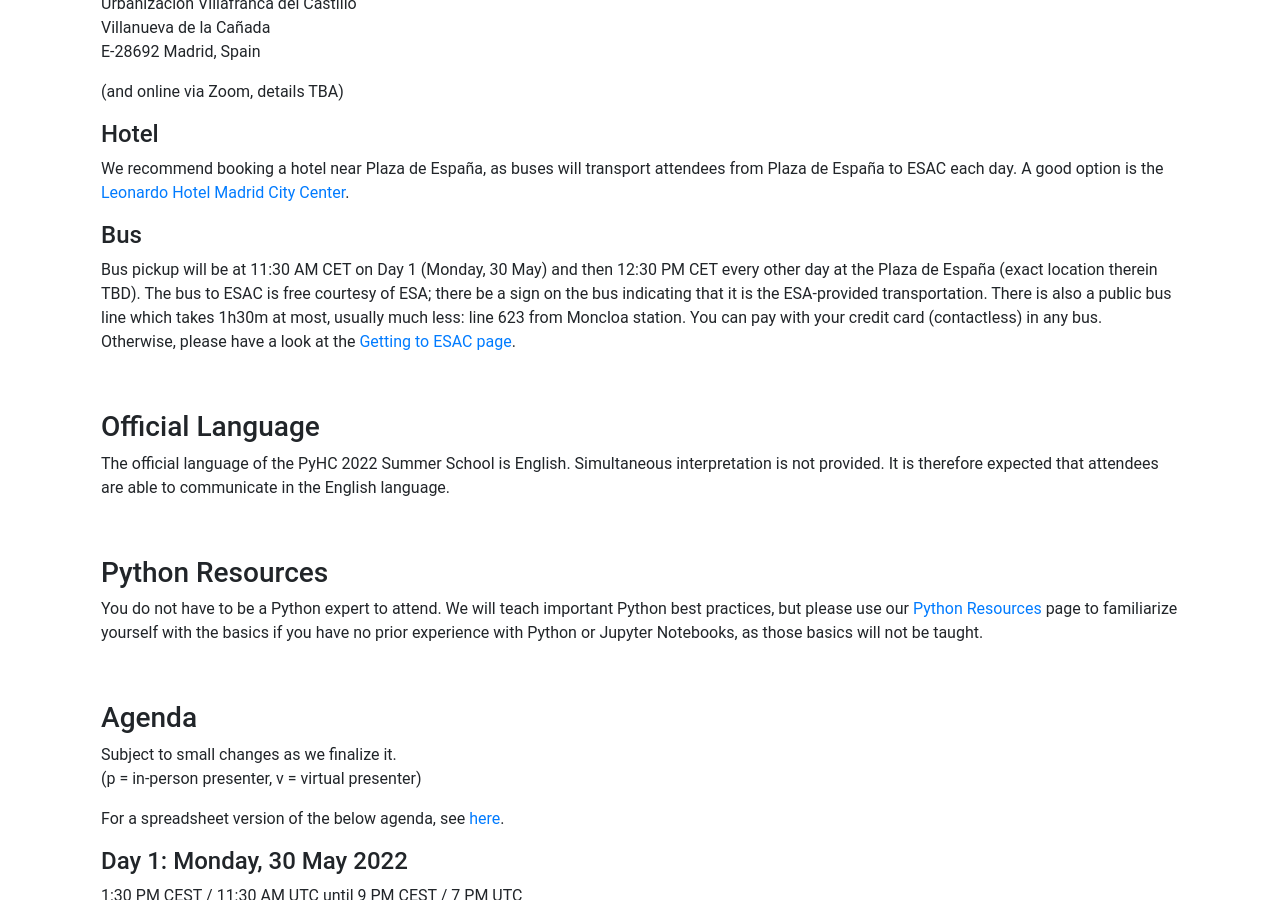
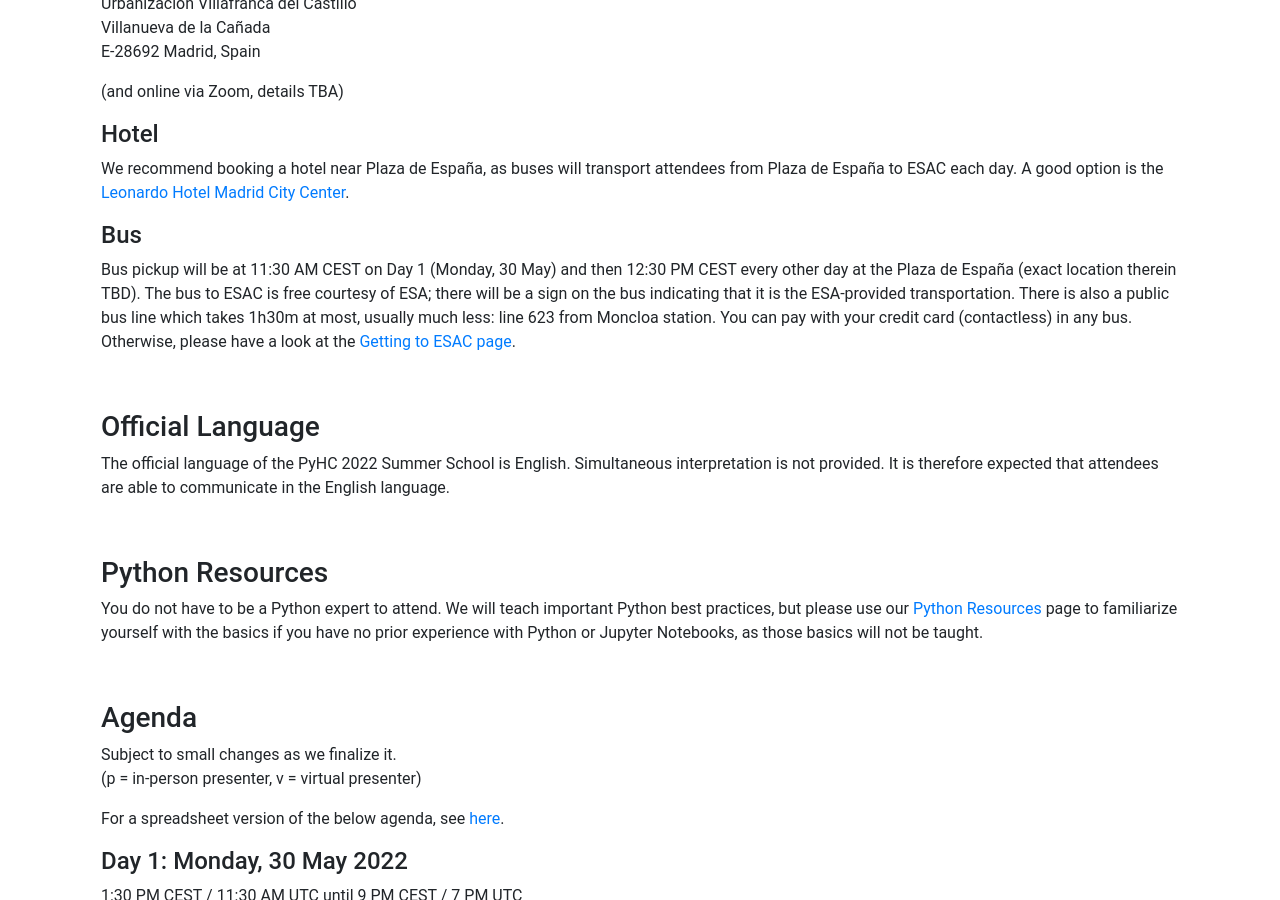
Before and after one commit to heliophysicsPy/heliophysicsPy.github.io, a Jekyll site: the page built from _pages/meetings/summer_school.md, in a window 1280 px wide and 900 px high, scrolled down 1233 px. Built offline with Jekyll 4.4.1, drawn with Linux system fonts in a browser that asks for light colours; nearby versions of some CDN libraries.

Commit message:
Fix typos

```diff
--- a/_pages/meetings/summer_school.md
+++ b/_pages/meetings/summer_school.md
@@ -35,7 +35,7 @@
 We recommend booking a hotel near Plaza de España, as buses will transport attendees from Plaza de España to ESAC each day. A good option is the [Leonardo Hotel Madrid City Center](https://www.leonardo-hotels.es/madrid/leonardo-hotel-madrid-city-center).
 
 #### Bus
-Bus pickup will be at 11:30 AM CET on Day 1 (Monday, 30 May) and then 12:30 PM CET every other day at the Plaza de España (exact location therein TBD). The bus to ESAC is free courtesy of ESA; there be a sign on the bus indicating that it is the ESA-provided transportation. There is also a public bus line which takes 1h30m at most, usually much less: line 623 from Moncloa station. You can pay with your credit card (contactless) in any bus. Otherwise, please have a look at the [Getting to ESAC page](https://www.esa.int/About_Us/ESAC/Getting_to_ESAC).
+Bus pickup will be at 11:30 AM CEST on Day 1 (Monday, 30 May) and then 12:30 PM CEST every other day at the Plaza de España (exact location therein TBD). The bus to ESAC is free courtesy of ESA; there will be a sign on the bus indicating that it is the ESA-provided transportation. There is also a public bus line which takes 1h30m at most, usually much less: line 623 from Moncloa station. You can pay with your credit card (contactless) in any bus. Otherwise, please have a look at the [Getting to ESAC page](https://www.esa.int/About_Us/ESAC/Getting_to_ESAC).
 
 
 <br>
```
